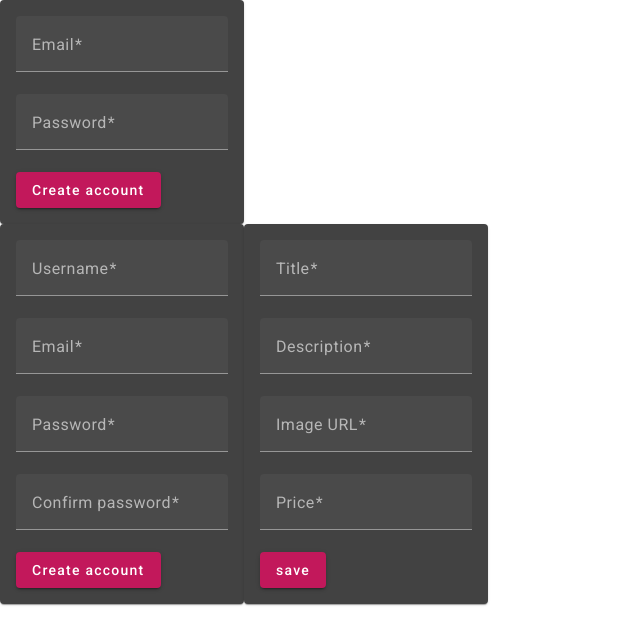
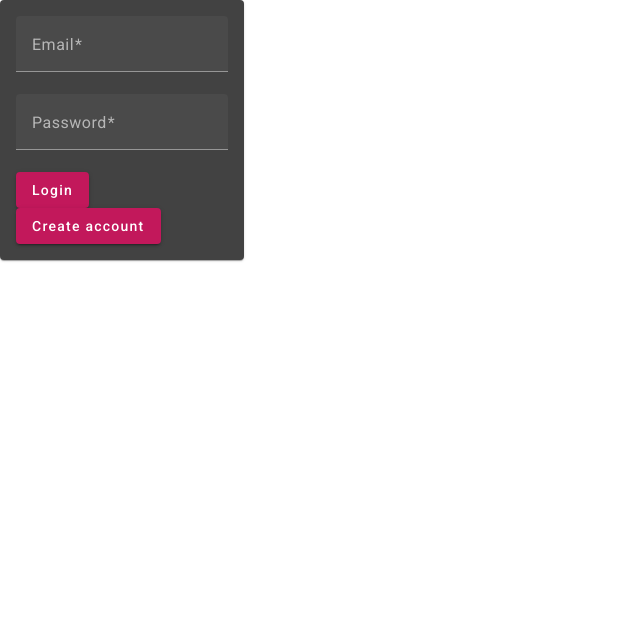
Before and after one commit to chihaiadragos/first_angular_project, an Angular app: page /auth in a window 1280 px wide. Before the commit this address led to /. Shown: the top 644 px of the page, without its empty margins (0-640 px from the left). Built offline with nearby package versions, Linux system fonts and the light colour scheme.

Commit message:
dashboard, services

```diff
--- a/src/app/app.component.html
+++ b/src/app/app.component.html
@@ -1,4 +1,5 @@
 <!--<p>Java-Remote-64</p>
 <p>{{title}}</p>-->
-<app-auth></app-auth>
-<java64-home></java64-home>
+<!--<java64-home></java64-home>-->
+<!--<app-auth></app-auth>-->
+<router-outlet></router-outlet>
--- a/src/app/app.config.ts
+++ b/src/app/app.config.ts
@@ -3,7 +3,8 @@ import { provideRouter } from '@angular/router';
 
 import { routes } from './app.routes';
 import { provideAnimationsAsync } from '@angular/platform-browser/animations/async';
+import {provideHttpClient} from "@angular/common/http";
 
 export const appConfig: ApplicationConfig = {
-  providers: [provideRouter(routes), provideAnimationsAsync()]
+  providers: [provideRouter(routes), provideAnimationsAsync(), provideHttpClient()]
 };
--- a/src/app/app.routes.ts
+++ b/src/app/app.routes.ts
@@ -1,3 +1,25 @@
 import { Routes } from '@angular/router';
+import {HomeComponent} from "./home/home.component";
+import {AuthComponent} from "./auth/auth.component";
+import {DashboardComponent} from "./dashboard/dashboard.component";
 
-export const routes: Routes = [];
+export const routes: Routes = [
+  {
+    /*
+    http://localhost:4200/home
+     */
+    path: "home",
+    component: HomeComponent,
+  },
+  {
+    /*
+    http://localhost:4200/auth
+  */
+    path: "auth",
+    component: AuthComponent,
+  },
+  {
+    path: "admin",
+    component: DashboardComponent,
+  }
+];
--- a/src/app/auth/auth.component.html
+++ b/src/app/auth/auth.component.html
@@ -1,4 +1,4 @@
-<mat-card class = "card-container" [formGroup] = "authForm">
+<mat-card  *ngIf = "viewType == 'login'" class = "card-container" [formGroup] = "authForm">
   <mat-card-content>
     <mat-form-field appearance="fill">
       <mat-label>Email</mat-label>
@@ -9,11 +9,12 @@
       <input matInput placeholder="Placeholder" formControlName = "password">
     </mat-form-field>
 
-    <button mat-raised-button color="primary" (click) = "onSave()">Create account</button>
+    <button mat-raised-button color="primary" (click) = "onSave()">Login</button>
+    <button mat-raised-button color="primary" (click) = "onSetViewType('register')">Create account</button>
 
   </mat-card-content>
 </mat-card>
-<mat-card class = "card-container" [formGroup] = "authForm">
+<mat-card *ngIf = "viewType == 'register' " class = "card-container" [formGroup] = "authForm">
   <mat-card-content>
     <mat-form-field appearance="fill">
       <mat-label>Username</mat-label>
@@ -33,6 +34,7 @@
     </mat-form-field>
 
     <button mat-raised-button color="primary" (click) = "onSave()">Create account</button>
+    <button mat-raised-button color="primary" (click) = "onSetViewType('login')">Back to login</button>
 
   </mat-card-content>
 </mat-card>
--- a/src/app/auth/auth.component.ts
+++ b/src/app/auth/auth.component.ts
@@ -1,9 +1,11 @@
 import { Component } from '@angular/core';
 import {MatButton} from "@angular/material/button";
 import {MatCard, MatCardContent} from "@angular/material/card";
-import {MatFormField, MatLabel} from "@angular/material/form-field";
+import {MatError, MatFormField, MatLabel} from "@angular/material/form-field";
 import {MatInput} from "@angular/material/input";
 import {FormBuilder, FormGroup, ReactiveFormsModule, Validators} from "@angular/forms";
+import {NgIf} from "@angular/common";
+import {AuthService} from "../services/auth.service";
 
 @Component({
   selector: 'app-auth',
@@ -15,15 +17,17 @@ import {FormBuilder, FormGroup, ReactiveFormsModule, Validators} from "@angular/
     MatFormField,
     MatInput,
     MatLabel,
-        ReactiveFormsModule
+    ReactiveFormsModule,
+    NgIf,
   ],
   templateUrl: './auth.component.html',
   styleUrl: './auth.component.css'
 })
 export class AuthComponent {
   authForm: FormGroup;
+  viewType: string = "login";
 
-  constructor(formBuilder:FormBuilder) {
+  constructor(formBuilder:FormBuilder, private authService: AuthService) {
     this.authForm = formBuilder.group({
       username:["", Validators.required],
       email:["", Validators.required],
@@ -32,12 +36,19 @@ export class AuthComponent {
     });
   }
   onSave(): void {
-    alert("Am dat save");
+    alert("Data saved");
     if (this.authForm.valid){
       console.log(this.authForm.value);
-      alert("Formularul este valid");
+      const body = this.authForm.value;
+      this.authService.register(body).subscribe((response: any) => {
+        console.log(response);
+      });
     } else {
-      alert("Formularul este invalid");
+      alert("Form is invalid");
     }
   }
+  onSetViewType(viewType: string) {
+    console.log(viewType);
+    this.viewType = viewType;
   }
+}
--- /dev/null
+++ b/src/app/dashboard/dashboard.component.html
@@ -0,0 +1,3 @@
+<p>dashboard works!</p>
+<app-auth></app-auth>
+<java64-home></java64-home>
--- /dev/null
+++ b/src/app/services/auth.service.ts
@@ -0,0 +1,16 @@
+import { Injectable } from '@angular/core';
+import {HttpClient} from "@angular/common/http";
+
+@Injectable({
+  providedIn: 'root'
+})
+export class AuthService {
+
+  constructor(public httpClient: HttpClient) { }
+  public login(body: any) {
+    return this.httpClient.post("https://api.codebyte-software.com:2323/api/users/login", body);
+  }
+  public register(body: any) {
+    return this.httpClient.post("https://api.codebyte-software.com:2323/api/users/register", body);
+  }
+}
```
Also changed, not shown: src/app/dashboard/dashboard.component.ts (added, +17 -0 lines), src/app/dashboard/dashboard.component.css (added), 2 other files (tests, documents, lock files or other folders). Lines whose indentation alone changed are shown as unchanged.
